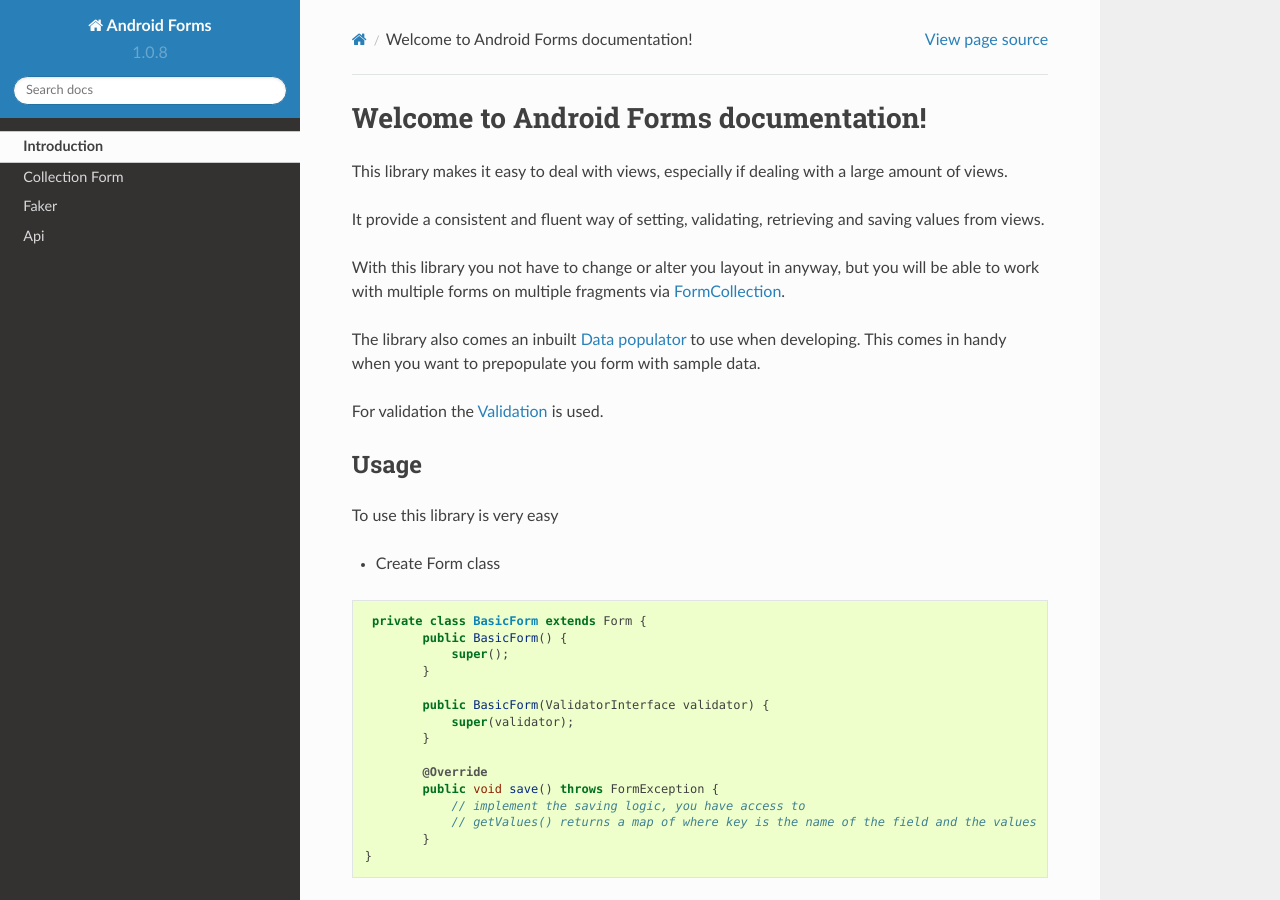
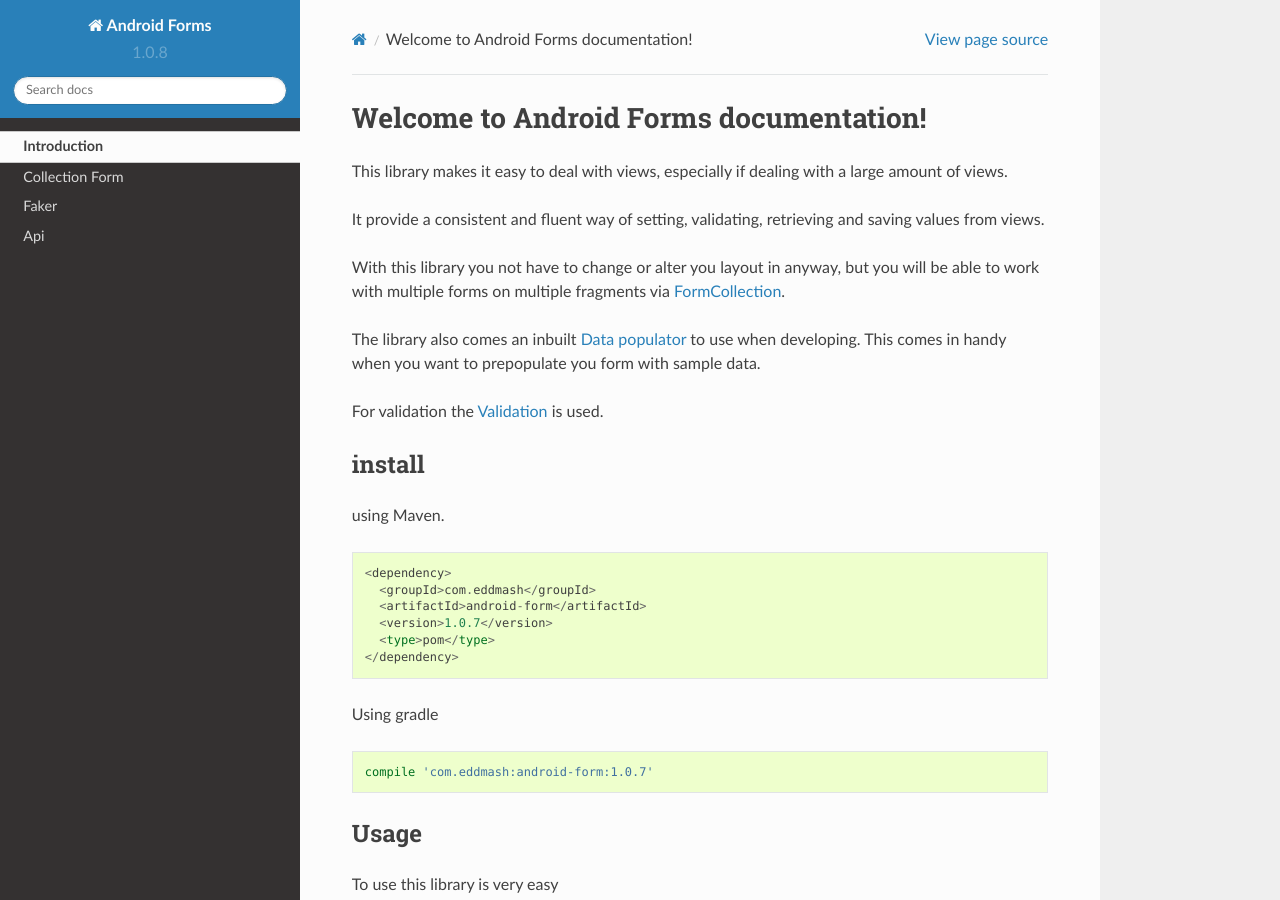
Before and after one commit to eddmash/android-form, a Sphinx documentation site: the page built from docs/source/index.rst, in a window 1280 px wide and 900 px high. Built offline with Sphinx 7.4.7 and the Read the Docs theme 2.0.0, drawn with Linux system fonts in a browser that asks for light colours.

Commit message:
updatedocs

```diff
--- a/docs/source/index.rst
+++ b/docs/source/index.rst
@@ -23,6 +23,26 @@ The library also comes an inbuilt :doc:`Data populator <faker>` to use when deve
 in handy when you want to prepopulate you form with sample data.
 
 For validation the `Validation <http://android-validation-library.readthedocs.io>`_ is used.
+
+install
+*******
+
+using Maven.
+
+::
+
+    <dependency>
+      <groupId>com.eddmash</groupId>
+      <artifactId>android-form</artifactId>
+      <version>1.0.7</version>
+      <type>pom</type>
+    </dependency>
+
+Using gradle
+
+::
+
+    compile 'com.eddmash:android-form:1.0.7'
 
 Usage
 *****
```
Also changed, not shown: 1 other file.
